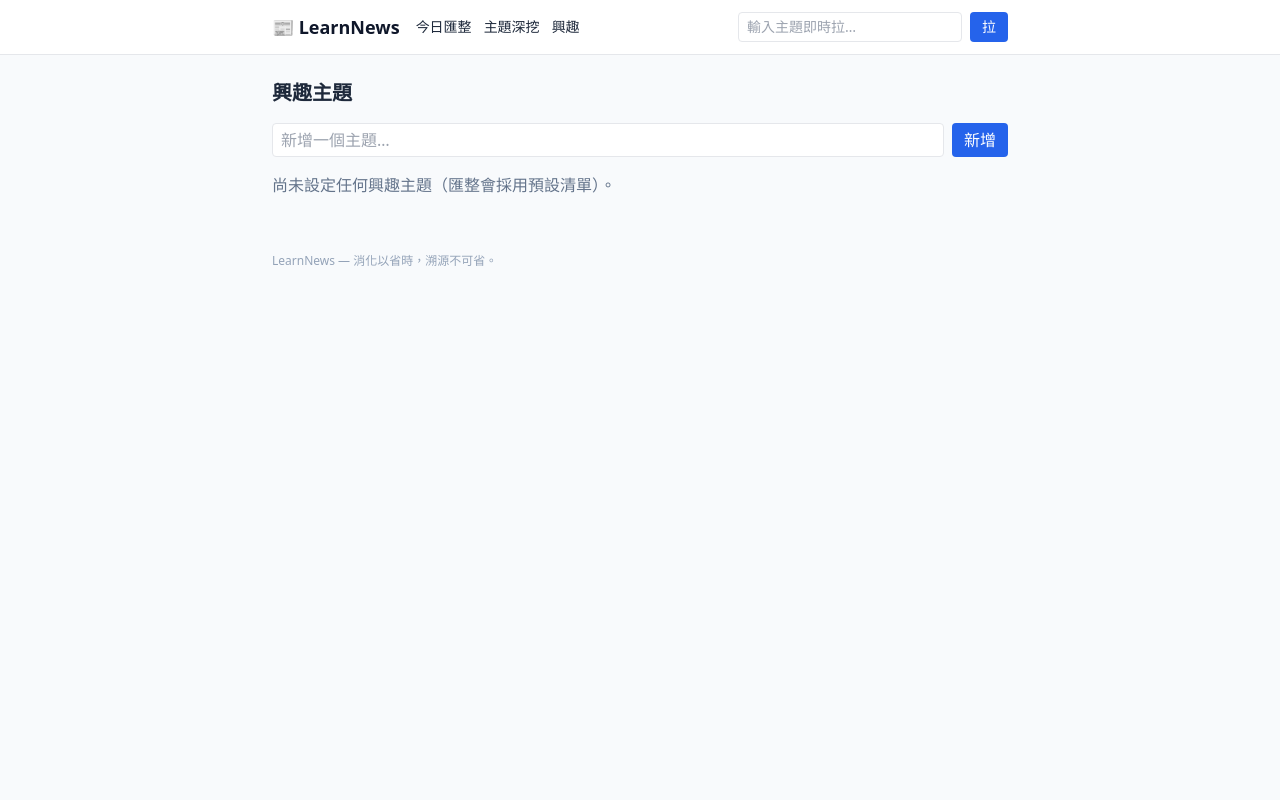
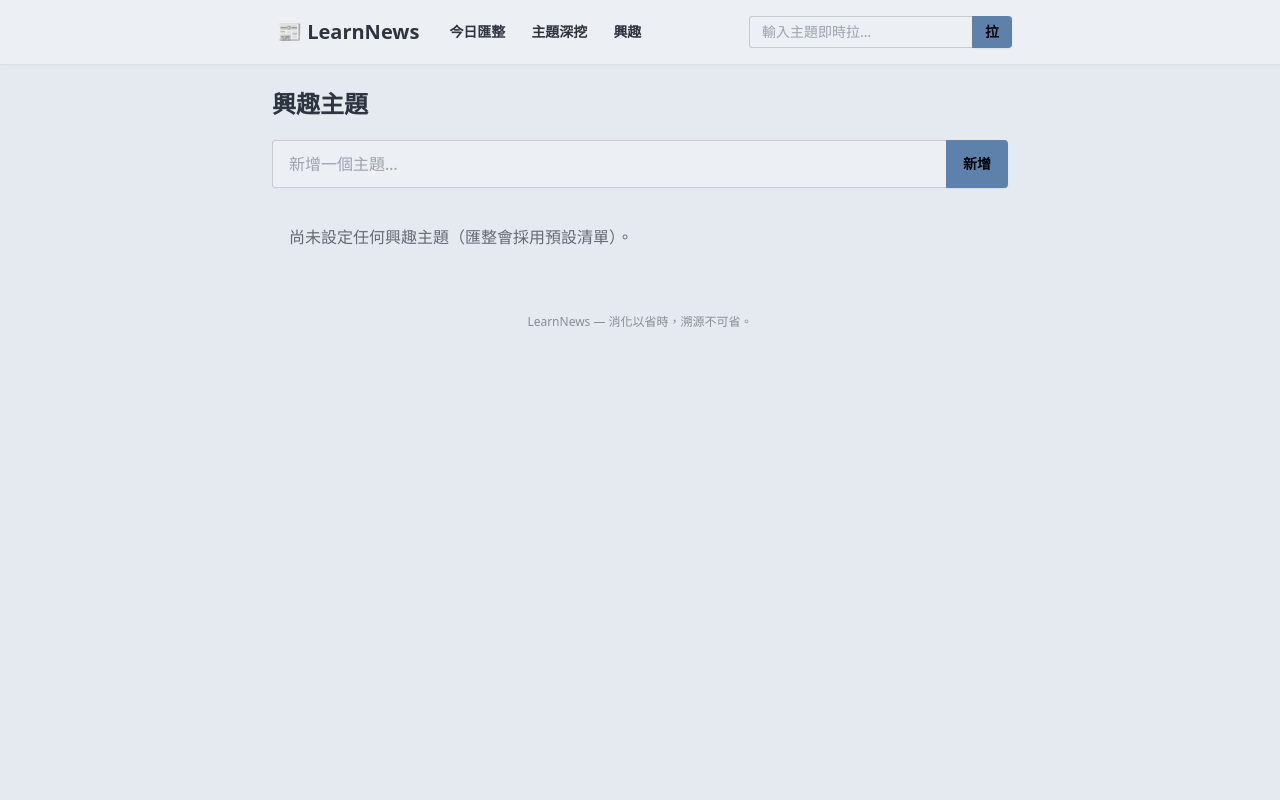
Before and after one commit to timcsy/KnowField, a FastAPI app: page /interests in a window 1280 px wide. Run offline with FastAPI, Linux system fonts and the light colour scheme; data comes from the database, SQL or seed files in the repository; data that the repository does not hold is empty; some libraries are stand-ins or nearby versions.

Commit message:
Web 前端美化：改用 DaisyUI 元件（卡片/navbar/badge/hero）
使用者要「好看一些」。評估後選 A（DaisyUI 美化，零 build、無 React/Node），
不動 server-render 架構。改 base/_entry/digest/pull/interests/error 模板：
navbar、card、badge（原文/AI 示意）、hero 空狀態、join 輸入、nord 主題。
127 測試不受影響（契約字串保留）。

Co-Authored-By: Claude Opus 4.8 (1M context) <noreply@anthropic.com>
Claude-Session: https://claude.ai/code/session_01GUvLQ99TkXkvkjy6b9fEtG

```diff
--- a/src/learnnews/web/templates/base.html
+++ b/src/learnnews/web/templates/base.html
@@ -1,32 +1,35 @@
 <!DOCTYPE html>
-<html lang="zh-Hant">
+<html lang="zh-Hant" data-theme="nord">
 <head>
   <meta charset="utf-8">
   <meta name="viewport" content="width=device-width, initial-scale=1">
   <title>{% block title %}LearnNews{% endblock %}</title>
+  <link href="https://cdn.jsdelivr.net/npm/daisyui@4.12.10/dist/full.min.css" rel="stylesheet" type="text/css">
   <script src="https://cdn.tailwindcss.com"></script>
 </head>
-<body class="bg-slate-50 text-slate-800 min-h-screen">
-  <header class="bg-white border-b sticky top-0 z-10">
-    <nav class="max-w-3xl mx-auto px-4 py-3 flex flex-wrap items-center gap-4">
-      <a href="/" class="text-lg font-bold text-slate-900">📰 LearnNews</a>
-      <div class="flex gap-3 text-sm">
-        <a href="/" class="hover:text-blue-600">今日匯整</a>
-        <a href="/pull" class="hover:text-blue-600">主題深挖</a>
-        <a href="/interests" class="hover:text-blue-600">興趣</a>
+<body class="min-h-screen bg-base-200 text-base-content">
+  <div class="navbar bg-base-100 shadow-sm sticky top-0 z-30">
+    <div class="max-w-3xl mx-auto w-full px-3 flex flex-wrap items-center gap-2">
+      <a href="/" class="btn btn-ghost text-xl px-2">📰 LearnNews</a>
+      <div class="hidden sm:flex">
+        <a href="/" class="btn btn-ghost btn-sm">今日匯整</a>
+        <a href="/pull" class="btn btn-ghost btn-sm">主題深挖</a>
+        <a href="/interests" class="btn btn-ghost btn-sm">興趣</a>
       </div>
-      <form action="/pull" method="get" class="ml-auto flex gap-2 w-full sm:w-auto">
-        <input name="topic" placeholder="輸入主題即時拉…" value="{{ topic|default('') }}"
-               class="border rounded px-2 py-1 text-sm flex-1 sm:w-56">
-        <button class="bg-blue-600 text-white text-sm rounded px-3 py-1">拉</button>
+      <form action="/pull" method="get" class="join ml-auto">
+        <input name="topic" value="{{ topic|default('') }}" placeholder="輸入主題即時拉…"
+               class="input input-bordered input-sm join-item w-40 sm:w-56">
+        <button class="btn btn-primary btn-sm join-item">拉</button>
       </form>
-    </nav>
-  </header>
-  <main class="max-w-3xl mx-auto px-4 py-6">
+    </div>
+  </div>
+
+  <main class="max-w-3xl mx-auto px-3 sm:px-4 py-6">
     {% block content %}{% endblock %}
   </main>
-  <footer class="max-w-3xl mx-auto px-4 py-8 text-xs text-slate-400">
-    LearnNews — 消化以省時，溯源不可省。
+
+  <footer class="footer footer-center p-6 text-base-content/50 text-xs">
+    <aside><p>LearnNews — 消化以省時，溯源不可省。</p></aside>
   </footer>
 </body>
 </html>
--- a/src/learnnews/web/templates/interests.html
+++ b/src/learnnews/web/templates/interests.html
@@ -1,25 +1,30 @@
 {% extends "base.html" %}
 {% block title %}興趣主題 — LearnNews{% endblock %}
 {% block content %}
-  <h1 class="text-xl font-bold mb-4">興趣主題</h1>
-  <form action="/interests/add" method="post" class="flex gap-2 mb-4">
-    <input name="topic" placeholder="新增一個主題…"
-           class="border rounded px-2 py-1 flex-1">
-    <button class="bg-blue-600 text-white rounded px-3 py-1">新增</button>
+  <h1 class="text-2xl font-bold mb-5">興趣主題</h1>
+
+  <form action="/interests/add" method="post" class="join w-full mb-5">
+    <input name="topic" placeholder="新增一個主題…" class="input input-bordered join-item flex-1">
+    <button class="btn btn-primary join-item">新增</button>
   </form>
+
   {% if topics %}
-    <ul class="bg-white border rounded-lg divide-y">
+    <div class="card bg-base-100 shadow-sm">
+      <ul class="divide-y divide-base-200">
         {% for t in topics %}
-        <li class="flex items-center justify-between px-4 py-2">
-          <span>{{ t }}</span>
+          <li class="flex items-center justify-between px-5 py-3">
+            <span class="font-medium">{{ t }}</span>
             <form action="/interests/remove" method="post">
               <input type="hidden" name="topic" value="{{ t }}">
-            <button class="text-sm text-red-500 hover:underline">刪除</button>
+              <button class="btn btn-ghost btn-xs text-error">刪除</button>
             </form>
           </li>
         {% endfor %}
       </ul>
+    </div>
   {% else %}
-    <p class="text-slate-500">尚未設定任何興趣主題（匯整會採用預設清單）。</p>
+    <div class="alert">
+      <span class="opacity-70">尚未設定任何興趣主題（匯整會採用預設清單）。</span>
+    </div>
   {% endif %}
 {% endblock %}
```
Also changed, not shown: src/learnnews/web/templates/_entry.html (+25 -21 lines), src/learnnews/web/templates/digest.html (+15 -5 lines), src/learnnews/web/templates/error.html (+11 -5 lines), src/learnnews/web/templates/pull.html (+15 -5 lines). Lines whose indentation alone changed are shown as unchanged.
